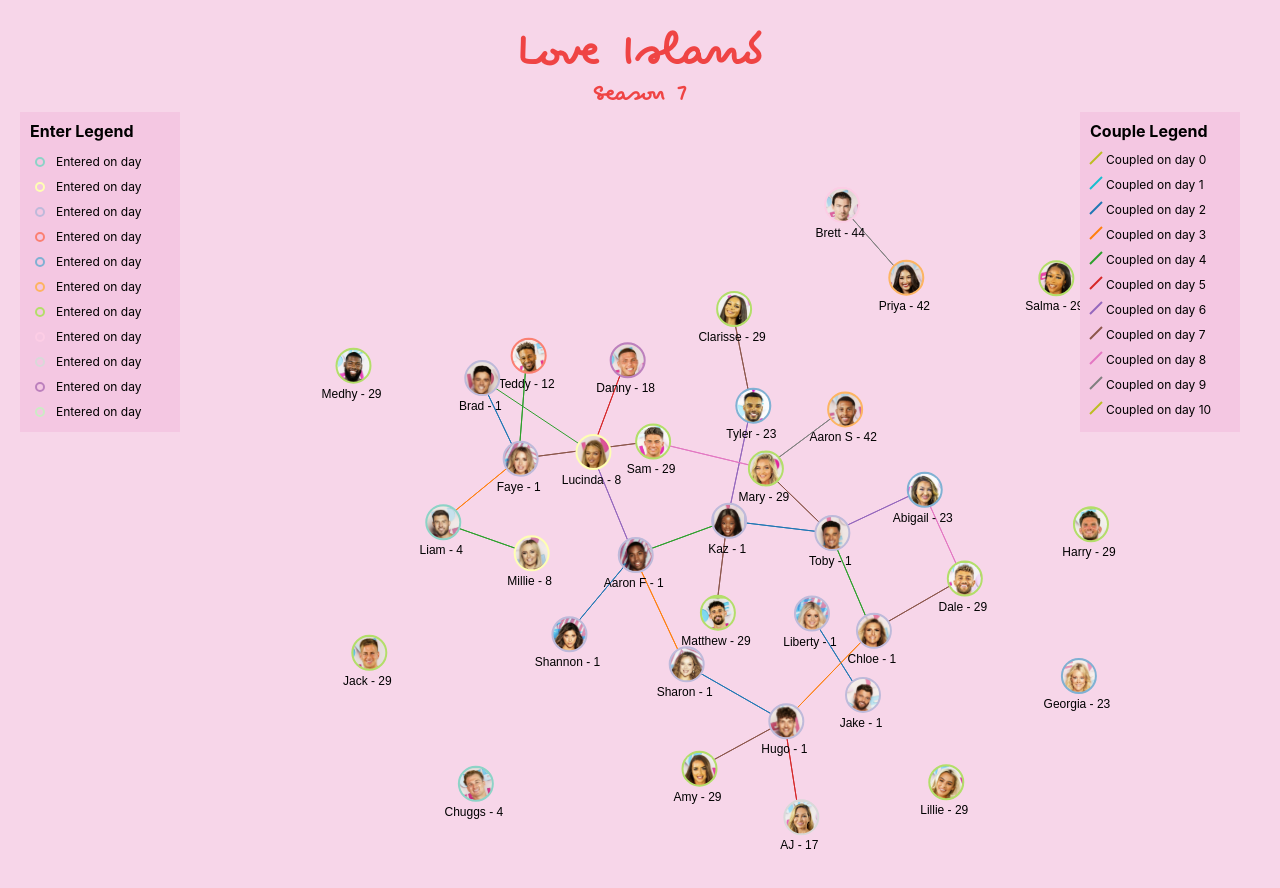
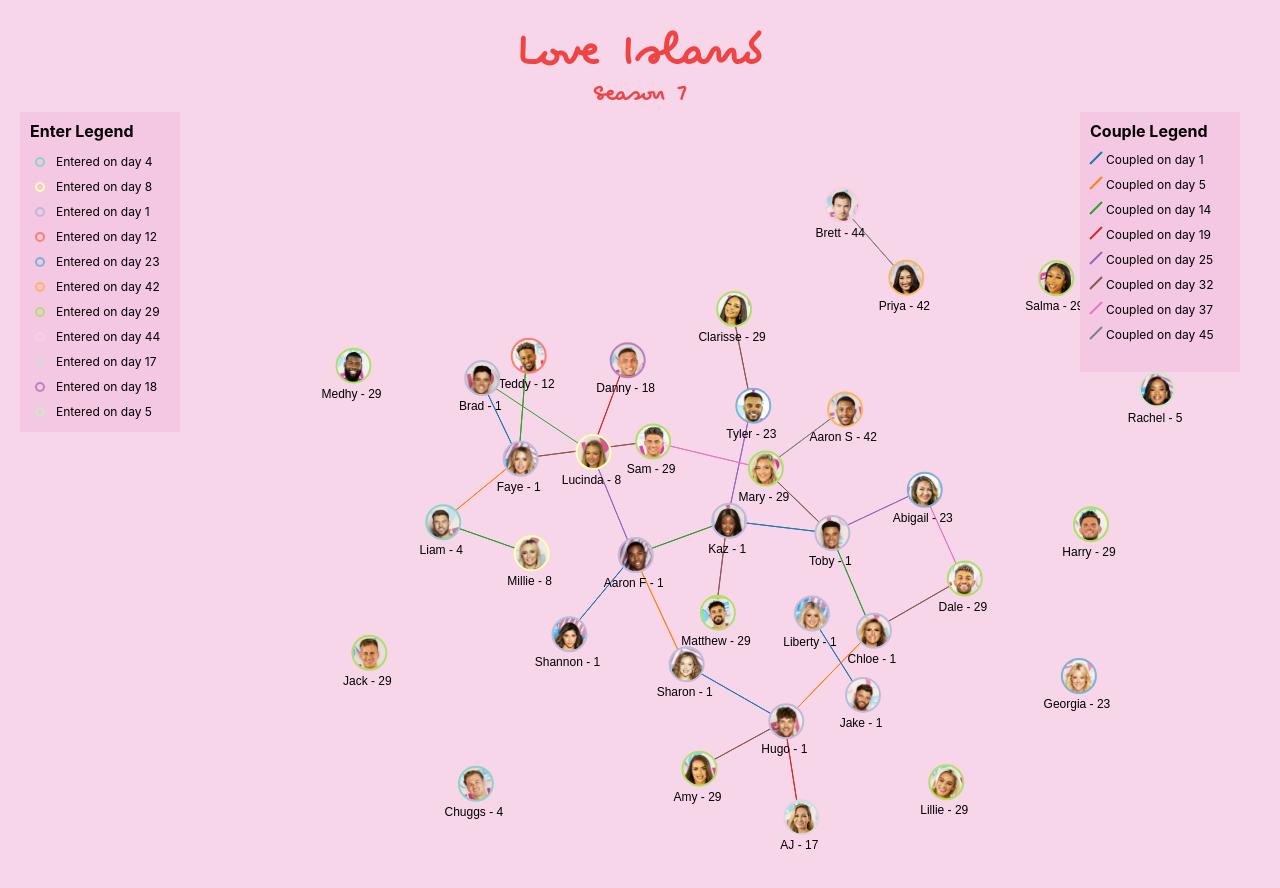
Before and after one commit to Emceelamb/love-island-visualizations, a Next.js app: page / in a window 1280 px wide. Shown: the top 888 px of the page. Built offline with nearby package versions, Linux system fonts and the light colour scheme.

Commit message:
fix legend

```diff
--- a/components/graphs/ForceGraph.tsx
+++ b/components/graphs/ForceGraph.tsx
@@ -317,6 +317,7 @@ export const ForceGraph = () => {
           {
             //@ts-ignore
             [...new Set(data.nodes.map((d) => d.group))].map((d, i) => {
+              console.log(d);
               return (
                 <>
                   <g transform={`translate(10, ${i * 25 + 50})`}>
@@ -329,7 +330,7 @@ export const ForceGraph = () => {
                       fill="none"
                     />
                     <text x={16} y={4} key={i} className="text-xs">
-                      Entered on day {d.group}
+                      Entered on day {d}
                     </text>
                   </g>
                 </>
@@ -344,15 +345,18 @@ export const ForceGraph = () => {
           `translate(${width - 200}, 0)`
         }
       >
-        <rect width={160} height={320} x={0} fill={"#f4c7e2"}></rect>
+        <rect width={160} height={260} x={0} fill={"#f4c7e2"}></rect>
         <g transform={`translate(10, 0)`}>
           <text x={0} y={25} className="font-bold">
             Couple Legend
           </text>
-          {d3.range(11).map((d, i) => {
+          {
+            //@ts-ignore
+            [...new Set(data.links.map((d) => d.day))].map((d, i) => {
+              console.log(d);
               return (
                 <>
-                <g transform={`translate(0, ${d * 25 + 40})`}>
+                  <g transform={`translate(0, ${i * 25 + 40})`}>
                     <line
                       x1={12}
                       x2={0}
@@ -363,12 +367,13 @@ export const ForceGraph = () => {
                       strokeWidth="2"
                     ></line>
                   </g>
-                <text x={16} y={d * 25 + 52} key={i} className="text-xs">
+                  <text x={16} y={i * 25 + 52} key={i} className="text-xs">
                     Coupled on day {d}
                   </text>
                 </>
               );
-          })}
+            })
+          }
         </g>
       </g>
     </svg>
```
Lines whose indentation alone changed are shown as unchanged.
